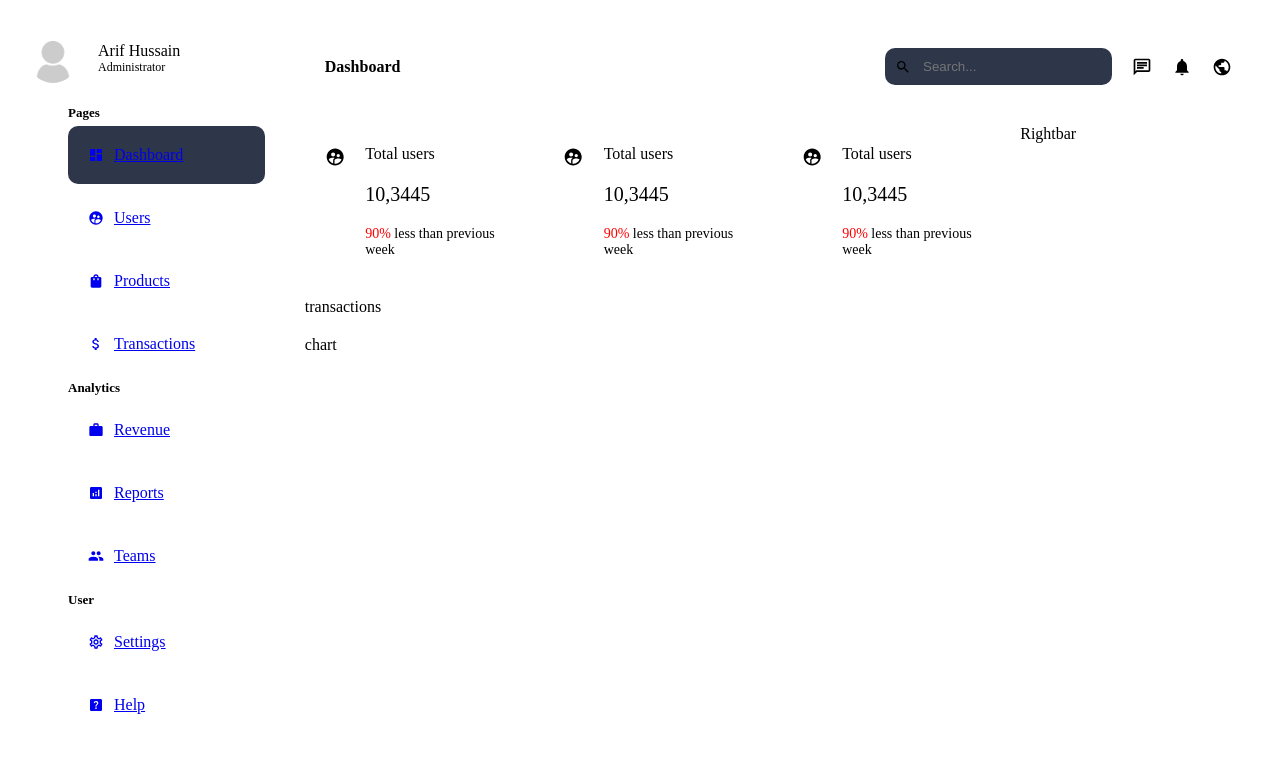
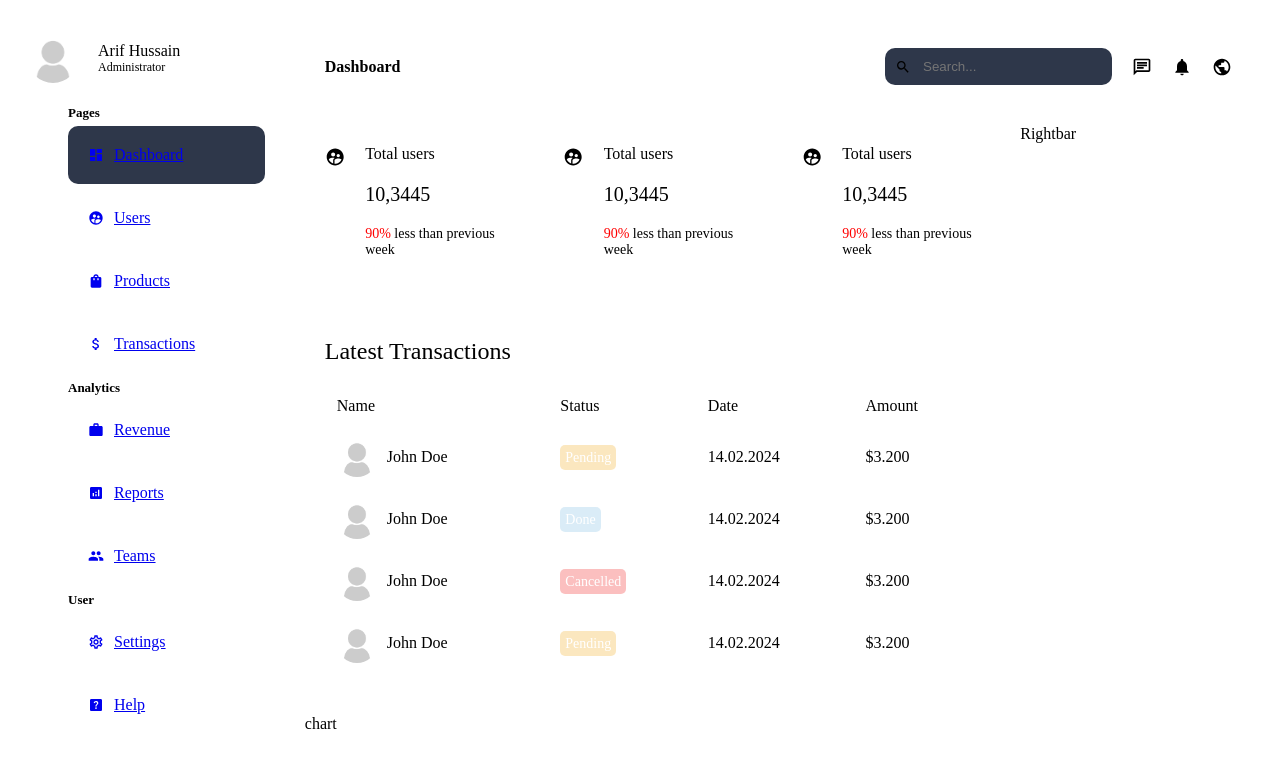
Before and after one commit to arifweb2020/Next14-Backend, a Next.js app: page /dashboard in a window 1280 px wide. Shown: the top 768 px of the page. Built offline with nearby package versions, Linux system fonts and the light colour scheme.

Commit message:
table design done

```diff
--- a/app/ui/dashboard/transactions/transactions.module.css
+++ b/app/ui/dashboard/transactions/transactions.module.css
@@ -1,3 +1,49 @@
-.conatiner{
+.container{
+    background-color: var(--bgSoft);
+    padding: 20px;
+    border-radius:10px ;
+  }
 
-}
+  .title{
+    margin-bottom: 20px;
+    font-weight: 200;
+    color: var(--textSoft);
+  }
+
+  .table{
+    width: 100%;
+  }
+
+  .table td{
+    padding: 10px;
+  }
+
+  .user{
+    display: flex;
+    gap: 10px;
+    align-items: center;
+  }
+
+  .userImage{
+    object-fit: cover;
+    border-radius: 50%;
+  }
+
+  .status{
+    border-radius: 5px;
+    padding: 5px;
+    font-size: 14px;
+    color: white;
+  }
+
+  .pending{
+    background-color: #f7cb7375;
+  }
+
+  .done{
+    background-color: #afd6ee75;
+  }
+
+  .cancelled{
+    background-color: #f7737375;
+  }
--- a/app/ui/dashboard/transactions/transactions.tsx
+++ b/app/ui/dashboard/transactions/transactions.tsx
@@ -1,10 +1,106 @@
-import React from 'react'
-import styles from './transactions.module.css'
+import Image from "next/image";
+import styles from "./transactions.module.css";
 
 const Transactions = () => {
   return (
-    <div className={styles.container}>transactions</div>
-  )
-}
+    <div className={styles.container}>
+      <h2 className={styles.title}>Latest Transactions</h2>
+      <table className={styles.table}>
+        <thead>
+          <tr>
+            <td>Name</td>
+            <td>Status</td>
+            <td>Date</td>
+            <td>Amount</td>
+          </tr>
+        </thead>
+        <tbody>
+          <tr>
+            <td>
+              <div className={styles.user}>
+                <Image
+                  src="/noavatar.png"
+                  alt=""
+                  width={40}
+                  height={40}
+                  className={styles.userImage}
+                />
+                John Doe
+              </div>
+            </td>
+            <td>
+              <span className={`${styles.status} ${styles.pending}`}>
+                Pending
+              </span>
+            </td>
+            <td>14.02.2024</td>
+            <td>$3.200</td>
+          </tr>
+          <tr>
+            <td>
+              <div className={styles.user}>
+                <Image
+                  src="/noavatar.png"
+                  alt=""
+                  width={40}
+                  height={40}
+                  className={styles.userImage}
+                />
+                John Doe
+              </div>
+            </td>
+            <td>
+              <span className={`${styles.status} ${styles.done}`}>Done</span>
+            </td>
+            <td>14.02.2024</td>
+            <td>$3.200</td>
+          </tr>
+          <tr>
+            <td>
+              <div className={styles.user}>
+                <Image
+                  src="/noavatar.png"
+                  alt=""
+                  width={40}
+                  height={40}
+                  className={styles.userImage}
+                />
+                John Doe
+              </div>
+            </td>
+            <td>
+              <span className={`${styles.status} ${styles.cancelled}`}>
+                Cancelled
+              </span>
+            </td>
+            <td>14.02.2024</td>
+            <td>$3.200</td>
+          </tr>
+          <tr>
+            <td>
+              <div className={styles.user}>
+                <Image
+                  src="/noavatar.png"
+                  alt=""
+                  width={40}
+                  height={40}
+                  className={styles.userImage}
+                />
+                John Doe
+              </div>
+            </td>
+            <td>
+              <span className={`${styles.status} ${styles.pending}`}>
+                Pending
+              </span>
+            </td>
+            <td>14.02.2024</td>
+            <td>$3.200</td>
+          </tr>
+        </tbody>
+      </table>
+    </div>
+  );
+};
 
-export default Transactions
+export default Transactions;
```
